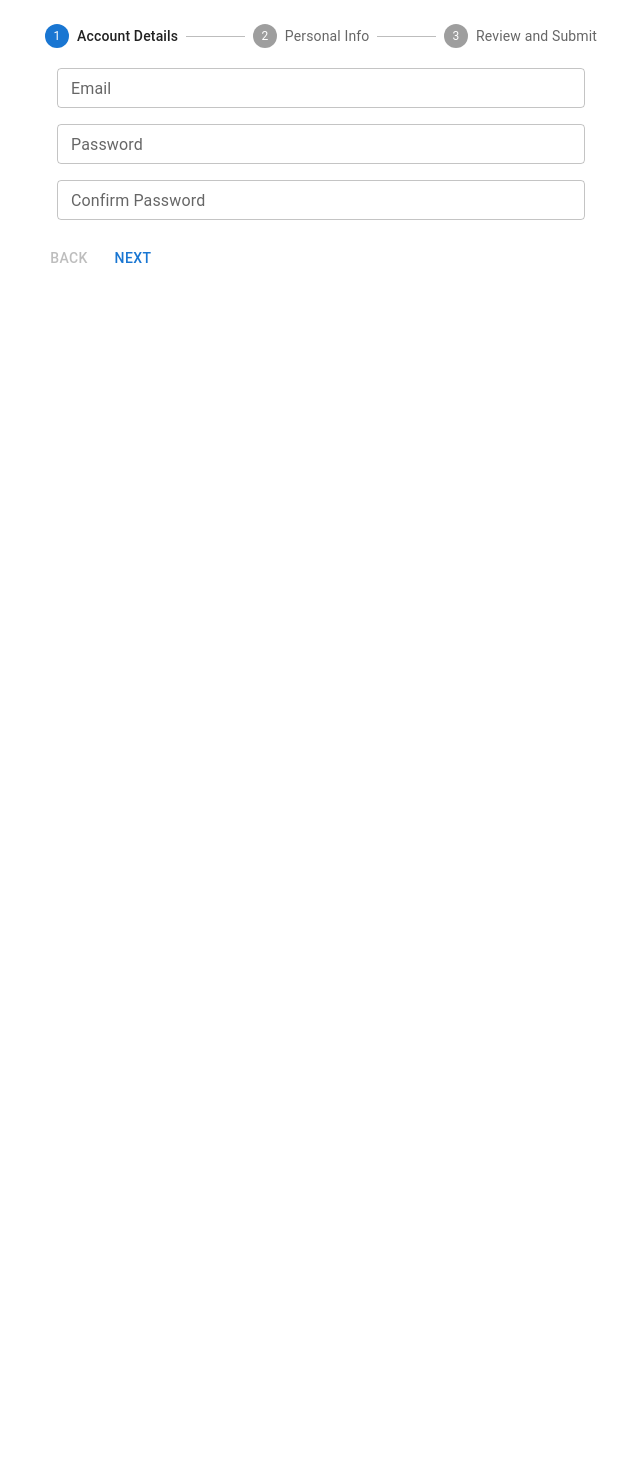
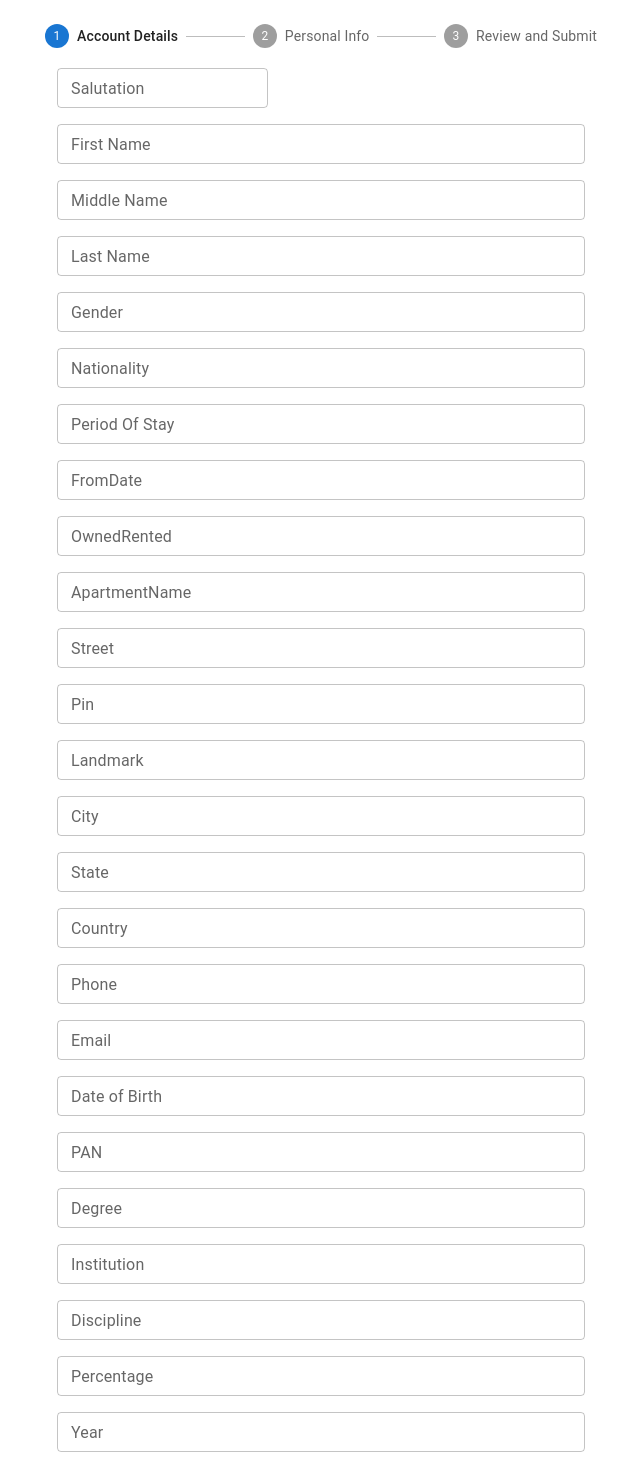
Before and after one commit to anurag4100/employee-onboarding, a React (Create React App) app: page / in a window 1280 px wide. Shown: the part 80-1550 px from the top of the page, without its empty margins (3-643 px from the left). Before the commit the page ends 800 px from the top, so only its background shows below. Built offline with nearby package versions, Linux system fonts and the light colour scheme.

Commit message:
Account Details
Account Details

```diff
--- a/src/components/AccountDetails.jsx
+++ b/src/components/AccountDetails.jsx
@@ -7,24 +7,21 @@ import {
 const AccountDetails = (props) => {
   const { formik } = props;
   return (
-      <Grid
-        container
-        spacing={2}
-      >
+    <Grid container spacing={2}>
       <Grid
         item
-          xs={12}
+        xs={5}
       >
         <TextField
-            name="email"
-            label="Email"
+          name="Salutation"
+          label="Salutation"
           variant="outlined"
-            type="email"
+          size='small'
+          type="Salutation"
           fullWidth
-            size="small"
-            error={Boolean(formik.touched.email && formik.errors.email)}
+          error={Boolean(formik.touched.Salutation && formik.errors.Salutation)}
           onChange={formik.handleChange}
-            value={formik.values.email}
+          value={formik.values.Salutation}
         />
       </Grid>
       <Grid
@@ -32,15 +29,15 @@ import {
         xs={12}
       >
         <TextField
-            name="password"
-            label="Password"
+          name="FirstName"
+          label="First Name"
           variant="outlined"
-            size='small'
-            type="password"
+          type="FirstName"
           fullWidth
-            error={Boolean(formik.touched.password && formik.errors.password)}
+          size="small"
+          error={Boolean(formik.touched.FirstName && formik.errors.FirstName)}
           onChange={formik.handleChange}
-            value={formik.values.password}
+          value={formik.values.FirstName}
         />
       </Grid>
       <Grid
@@ -48,17 +45,370 @@ import {
         xs={12}
       >
         <TextField
-            name="confirmPassword"
-            label="Confirm Password"
+          name="MiddleName"
+          label="Middle Name"
+          variant="outlined"
+          type="MiddleName"
+          fullWidth
+          size="small"
+          error={Boolean(formik.touched.MiddleName && formik.errors.MiddleName)}
+          onChange={formik.handleChange}
+          value={formik.values.MiddleName}
+        />
+      </Grid>
+      <Grid
+        item
+        xs={12}
+      >
+        <TextField
+          name="LastName"
+          label="Last Name"
+          variant="outlined"
+          size='small'
+          type="LastName"
+          fullWidth
+          error={Boolean(formik.touched.LastName && formik.errors.LastName)}
+          onChange={formik.handleChange}
+          value={formik.values.LastName}
+        />
+      </Grid>
+      <Grid
+        item
+        xs={12}
+      >
+        <TextField
+          name="Gender"
+          label="Gender"
+          variant="outlined"
+          size='small'
+          type="Gender"
+          fullWidth
+          error={Boolean(formik.touched.Gender && formik.errors.Gender)}
+          onChange={formik.handleChange}
+          value={formik.values.Gender}
+        />
+      </Grid>
+      <Grid
+        item
+        xs={12}
+      >
+        <TextField
+          name="Nationality"
+          label="Nationality"
+          variant="outlined"
+          type="Nationality"
+          fullWidth
+          size="small"
+          error={Boolean(formik.touched.Nationality && formik.errors.Nationality)}
+          onChange={formik.handleChange}
+          value={formik.values.Nationality}
+        />
+      </Grid>
+      <Grid
+        item
+        xs={12}
+      >
+        <TextField
+          name="PeriodOfStay"
+          label="Period Of Stay"
+          variant="outlined"
+          type="PeriodOfStay"
+          fullWidth
+          size="small"
+          error={Boolean(formik.touched.PeriodOfStay && formik.errors.PeriodOfStay)}
+          onChange={formik.handleChange}
+          value={formik.values.PeriodOfStay}
+        />
+      </Grid>
+      <Grid
+        item
+        xs={12}
+      >
+        <TextField
+          name="FromDate"
+          label="FromDate"
+          variant="outlined"
+          type="FromDate"
+          fullWidth
+          size="small"
+          error={Boolean(formik.touched.FromDate && formik.errors.FromDate)}
+          onChange={formik.handleChange}
+          value={formik.values.FromDate}
+        />
+      </Grid>
+      <Grid
+        item
+        xs={12}
+      >
+        <TextField
+          name="OwnedRented"
+          label="OwnedRented"
+          variant="outlined"
+          type="OwnedRented"
+          fullWidth
+          size="small"
+          error={Boolean(formik.touched.OwnedRented && formik.errors.OwnedRented)}
+          onChange={formik.handleChange}
+          value={formik.values.OwnedRented}
+        />
+      </Grid>
+      <Grid
+        item
+        xs={12}
+      >
+        <TextField
+          name="ApartmentName"
+          label="ApartmentName"
+          variant="outlined"
+          type="ApartmentName"
+          fullWidth
+          size="small"
+          error={Boolean(formik.touched.ApartmentName && formik.errors.ApartmentName)}
+          onChange={formik.handleChange}
+          value={formik.values.ApartmentName}
+        />
+      </Grid>
+      <Grid
+        item
+        xs={12}
+      >
+        <TextField
+          name="Street"
+          label="Street"
+          variant="outlined"
+          type="Street"
+          fullWidth
+          size="small"
+          error={Boolean(formik.touched.Street && formik.errors.Street)}
+          onChange={formik.handleChange}
+          value={formik.values.Street}
+        />
+      </Grid>
+      <Grid
+        item
+        xs={12}
+      >
+        <TextField
+          name="Pin"
+          label="Pin"
+          variant="outlined"
+          type="Pin"
+          fullWidth
+          size="small"
+          error={Boolean(formik.touched.Pin && formik.errors.Pin)}
+          onChange={formik.handleChange}
+          value={formik.values.Pin}
+        />
+      </Grid>
+      <Grid
+        item
+        xs={12}
+      >
+        <TextField
+          name="Landmark"
+          label="Landmark"
+          variant="outlined"
+          type="Landmark"
+          fullWidth
+          size="small"
+          error={Boolean(formik.touched.Landmark && formik.errors.Landmark)}
+          onChange={formik.handleChange}
+          value={formik.values.Landmark}
+        />
+      </Grid>
+      <Grid
+        item
+        xs={12}
+      >
+        <TextField
+          name="City"
+          label="City"
+          variant="outlined"
+          type="City"
+          fullWidth
+          size="small"
+          error={Boolean(formik.touched.City && formik.errors.City)}
+          onChange={formik.handleChange}
+          value={formik.values.City}
+        />
+      </Grid>
+      <Grid
+        item
+        xs={12}
+      >
+        <TextField
+          name="State"
+          label="State"
+          variant="outlined"
+          type="State"
+          fullWidth
+          size="small"
+          error={Boolean(formik.touched.State && formik.errors.State)}
+          onChange={formik.handleChange}
+          value={formik.values.State}
+        />
+      </Grid>
+      <Grid
+        item
+        xs={12}
+      >
+        <TextField
+          name="Country"
+          label="Country"
+          variant="outlined"
+          type="Country"
+          fullWidth
+          size="small"
+          error={Boolean(formik.touched.Country && formik.errors.Country)}
+          onChange={formik.handleChange}
+          value={formik.values.Country}
+        />
+      </Grid>
+      <Grid
+        item
+        xs={12}
+      >
+        <TextField
+          name="Phone"
+          label="Phone"
+          variant="outlined"
+          type="Phone"
+          fullWidth
+          size="small"
+          error={Boolean(formik.touched.Phone && formik.errors.Phone)}
+          onChange={formik.handleChange}
+          value={formik.values.Phone}
+        />
+      </Grid>
+      <Grid
+        item
+        xs={12}
+      >
+        <TextField
+          name="Email"
+          label="Email"
+          variant="outlined"
+          type="Email"
+          fullWidth
+          size="small"
+          error={Boolean(formik.touched.Email && formik.errors.Email)}
+          onChange={formik.handleChange}
+          value={formik.values.Email}
+        />
+      </Grid>
+      <Grid
+        item
+        xs={12}
+      >
+        <TextField
+          name="DOB"
+          label="Date of Birth"
+          variant="outlined"
+          type="DOB"
+          fullWidth
+          size="small"
+          error={Boolean(formik.touched.DOB && formik.errors.DOB)}
+          onChange={formik.handleChange}
+          value={formik.values.DOB}
+        />
+      </Grid>
+      <Grid
+        item
+        xs={12}
+      >
+        <TextField
+          name="PAN"
+          label="PAN"
+          variant="outlined"
+          type="PAN"
+          fullWidth
+          size="small"
+          error={Boolean(formik.touched.PAN && formik.errors.PAN)}
+          onChange={formik.handleChange}
+          value={formik.values.PAN}
+        />
+      </Grid>
+      <Grid
+        item
+        xs={12}
+      >
+        <TextField
+          name="Degree"
+          label="Degree"
           variant="outlined"
           size="small"
-            type="password"
+          type="Degree"
           fullWidth
-            error={Boolean(formik.touched.confirmPassword && formik.errors.confirmPassword)}
+          error={Boolean(formik.touched.Degree && formik.errors.Degree)}
           onChange={formik.handleChange}
-            value={formik.values.confirmPassword}
+          value={formik.values.Degree}
         />
       </Grid>
+      <Grid
+        item
+        xs={12}
+      >
+        <TextField
+          name="Institution"
+          label="Institution"
+          variant="outlined"
+          size="small"
+          type="Institution"
+          fullWidth
+          error={Boolean(formik.touched.Institution && formik.errors.Institution)}
+          onChange={formik.handleChange}
+          value={formik.values.Institution}
+        />
+      </Grid>
+      <Grid
+        item
+        xs={12}
+      >
+        <TextField
+          name="Discipline"
+          label="Discipline"
+          variant="outlined"
+          size="small"
+          type="Discipline"
+          fullWidth
+          error={Boolean(formik.touched.Discipline && formik.errors.Discipline)}
+          onChange={formik.handleChange}
+          value={formik.values.Discipline}
+        />
+      </Grid>
+      <Grid
+        item
+        xs={12}
+      >
+        <TextField
+          name="Percentage"
+          label="Percentage"
+          variant="outlined"
+          size="small"
+          type="Percentage"
+          fullWidth
+          error={Boolean(formik.touched.Percentage && formik.errors.Percentage)}
+          onChange={formik.handleChange}
+          value={formik.values.Percentage}
+        />
+      </Grid>
+      <Grid
+        item
+        xs={12}
+      >
+        <TextField
+          name="Year"
+          label="Year"
+          variant="outlined"
+          size="small"
+          type="Year"
+          fullWidth
+          error={Boolean(formik.touched.Year && formik.errors.Year)}
+          onChange={formik.handleChange}
+          value={formik.values.Year}
+        />
+      </Grid>
+
       {formik.errors.submit && (
         <Grid
           item
```
Lines whose indentation alone changed are shown as unchanged.
